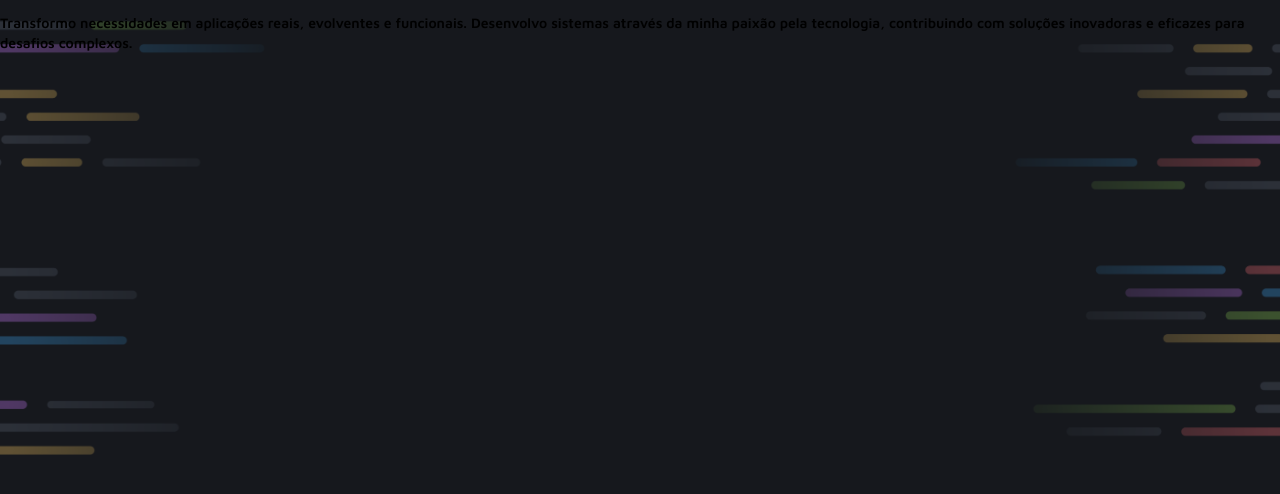
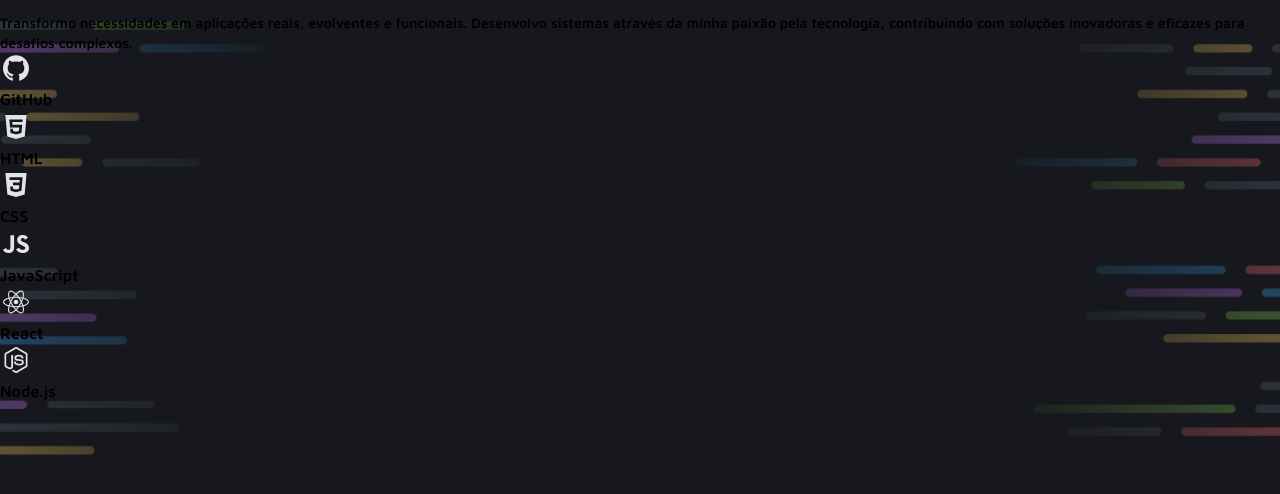
Before and after one commit to zleticiafreitas/dev-portfolio, a plain HTML site: page index.html in a window 1280 px wide. Shown: the part 96-590 px from the top of the page. Drawn offline with Linux system fonts and the light colour scheme.

Commit message:
adding tags

```diff
--- a/global.css
+++ b/global.css
@@ -37,11 +37,13 @@ header {
     display: grid;
     grid-template-rows: auto;
     justify-items: center;
+    align-items: center;
 }
 
 #photo {
     position: absolute;
     left: 5px;
+    right: 10px;
 }
 
 #avatar {
--- a/index.html
+++ b/index.html
@@ -13,6 +13,7 @@
     <link rel="stylesheet" href="index.css">
 </head>
 <body>
+    <section id="Info">
     <header>
         <div id="avatar">
         <img id="photo" src="assets/images/photo.png" alt="avatar de Martina Santos">
@@ -22,6 +23,33 @@
         <h1>Desenvolvedora Fullstack</h1>
         <p class="textSm">Transformo necessidades em aplicações reais, evolventes e funcionais. Desenvolvo sistemas através da minha paixão pela tecnologia, contribuindo com soluções inovadoras e eficazes para desafios complexos.</p>
     </header>
+    <div id="tags">
+        <div id="tagGithub">
+            <img id="github" src="assets/icons/GitHub.svg" alt="ícone do GitHub">
+            <p class="textMd">GitHub</p>
+        </div>
+        <div id="tagHTML">
+            <img id="html" src="assets/icons/HTML.svg" alt="ícone do HTML">
+            <p class="textMd">HTML</p>
+        </div>
+        <div id="tagCSS">
+            <img id="github" src="assets/icons/CSS.svg" alt="ícone do CSS">
+            <p class="textMd">CSS</p>
+        </div>
+        <div id="tagJS">
+            <img id="javascript" src="assets/icons/JavaScript.svg" alt="ícone do JavaScript">
+            <p class="textMd">JavaScript</p>
+        </div>
+        <div id="tagReact">
+            <img id="react" src="assets/icons/React.svg" alt="ícone do React">
+            <p class="textMd">React</p>
+        </div>
+        <div id="tagNode">
+            <img id="node" src="assets/icons/Node.js.svg" alt="ícone do Node.js">
+            <p class="textMd">Node.js</p>
+        </div>
+    </div>
+    </section>
 
 </body>
 </html>
--- a/utility.css
+++ b/utility.css
@@ -5,11 +5,11 @@ h1{
 }
 
 h2{
-    font: var(--text-md);
+    font: var(--title-md);
 }
 
 h3 {
-    font: var(--text-sm);
+    font: var(--title-sm);
 }
 
 .subtitle {
```
